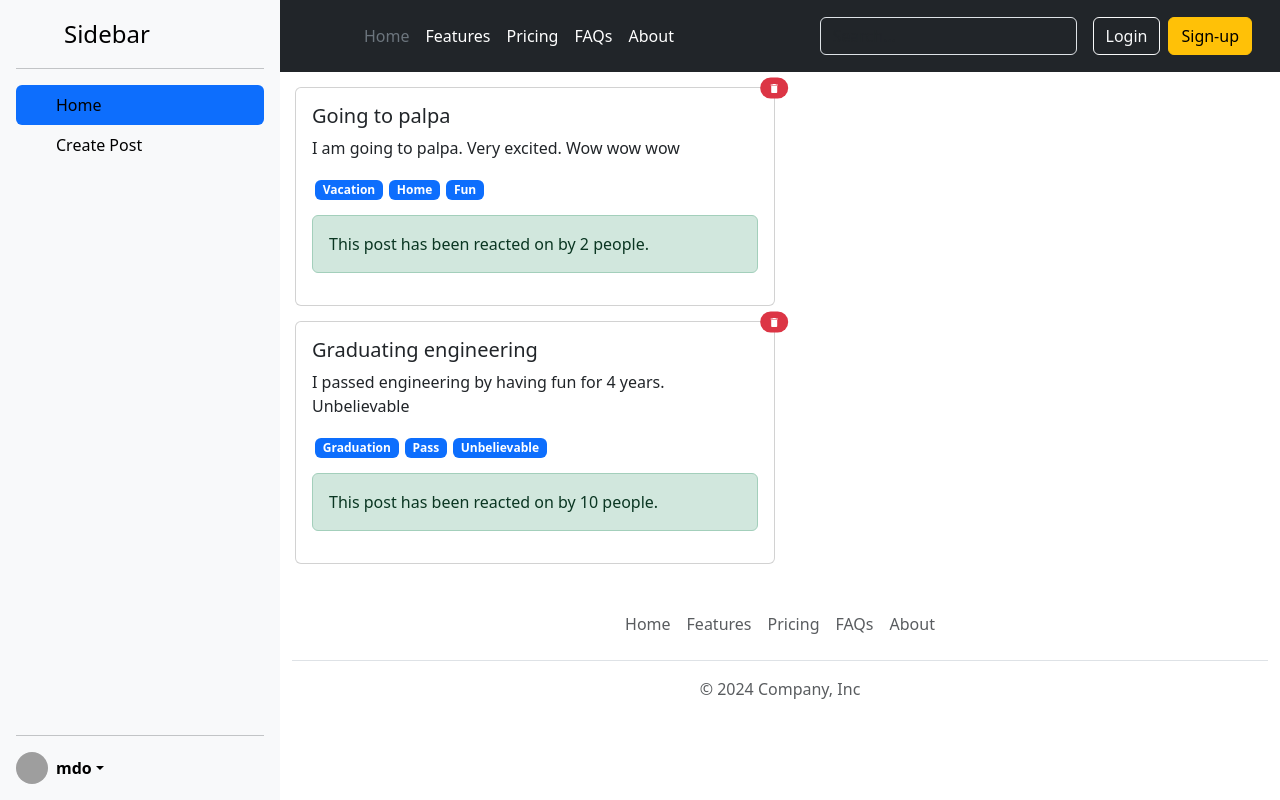
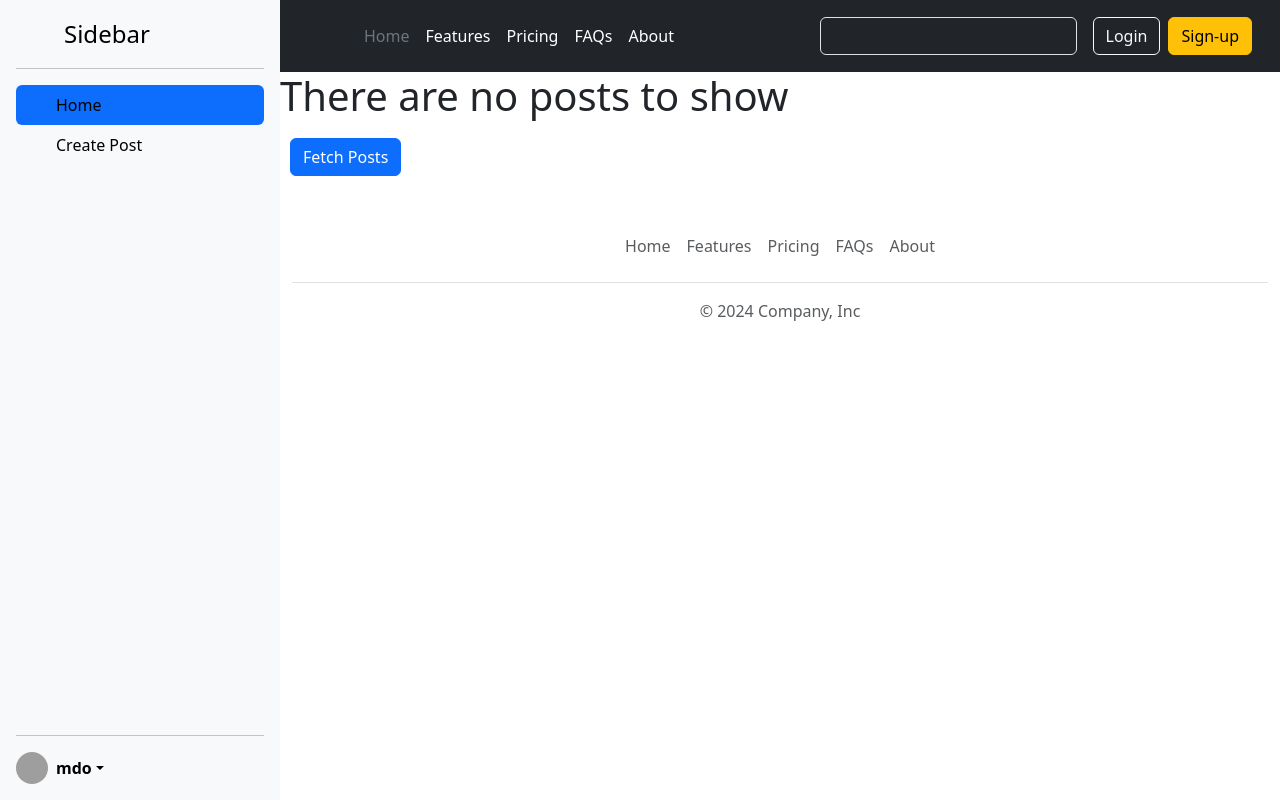
Before and after one commit to ankitpok/social_media_react, a React (Vite) app: page / in a window 1280 px wide. Built offline with nearby package versions, Linux system fonts and the light colour scheme; grey boxes are pictures that could not be loaded.

Commit message:
used DummyJSON API to fetch posts instead of hardcoding

```diff
--- a/src/App.css
+++ b/src/App.css
@@ -19,3 +19,6 @@
 .form-container{
   margin: 10px;
 }
+.fetch-button{
+  margin:10px
+}
--- a/src/components/Post.jsx
+++ b/src/components/Post.jsx
@@ -12,14 +12,14 @@ const Post = ({ post }) => {
           <MdDelete />
         </span>
         <h5 className="card-title">{post.title}</h5>
-        <p className="card-text">{post.body_text}</p>
+        <p className="card-text">{post.body}</p>
         {post.tags.map((tag) => (
           <span key={tag} className="badge text-bg-primary hashtag">
             {tag}
           </span>
         ))}
         <div className="alert alert-success reactions" role="alert">
-          This post has been reacted on by {post.reactions} people.
+          This post has been reacted on by {post.reactions.likes} people.
         </div>
       </div>
     </div>
--- a/src/components/PostList.jsx
+++ b/src/components/PostList.jsx
@@ -1,11 +1,21 @@
 import { useContext } from "react";
 import Post from "./Post";
 import { PostListContext as PostListData } from "../store/post-list-store";
+import WelcomeMessage from "./WelcomeMessage";
 
 const PostList = () => {
-  const { postList } = useContext(PostListData);
+  const { postList, fetchPosts } = useContext(PostListData);
+
+  const handleGetPostsClick = () => {
+    fetch("https://dummyjson.com/posts")
+      .then((res) => res.json())
+      .then((data) => fetchPosts(data.posts));
+  };
   return (
     <>
+      {postList.length === 0 && (
+        <WelcomeMessage onGetPostsClick={handleGetPostsClick}></WelcomeMessage>
+      )}
       {postList.map((post) => (
         <Post key={post.id} post={post} />
       ))}
--- /dev/null
+++ b/src/components/WelcomeMessage.jsx
@@ -0,0 +1,14 @@
+const WelcomeMessage = ({ onGetPostsClick }) => {
+  return (
+    <>
+      <h1>There are no posts to show</h1>
+      <button
+        type="button"
+        className="btn btn-primary fetch-button"
+        onClick={onGetPostsClick}>
+        Fetch Posts
+      </button>
+    </>
+  );
+};
+export default WelcomeMessage;
--- a/src/store/post-list-store.jsx
+++ b/src/store/post-list-store.jsx
@@ -4,42 +4,24 @@ import { createContext, useReducer } from "react";
 export const PostListContext = createContext({
   postList: [],
   addPost: () => {},
+  fetchPosts: () => {},
   deletePost: () => {},
 });
 
 const postListReducer = (currPostList, action) => {
+  let newPostList = currPostList;
   if (action.type === "DELETE_POST") {
     return currPostList.filter((post) => post.id !== action.payload.postId);
   } else if (action.type === "ADD_POST") {
     return [...currPostList, action.payload];
+  } else if (action.type === "FETCH_POSTS") {
+    return (newPostList = action.payload.posts);
   }
   return currPostList;
 };
 
-const DEFAULT_POST_LIST = [
-  {
-    id: "1",
-    title: "Going to palpa",
-    body_text: "I am going to palpa. Very excited. Wow wow wow",
-    reactions: 2,
-    userID: "user-1",
-    tags: ["Vacation", "Home", "Fun"],
-  },
-  {
-    id: "2",
-    title: "Graduating engineering",
-    body_text: "I passed engineering by having fun for 4 years. Unbelievable",
-    reactions: 10,
-    userID: "user-2",
-    tags: ["Graduation", "Pass", "Unbelievable"],
-  },
-];
-
 const PostListProvider = ({ children }) => {
-  const [postList, dispatchPostList] = useReducer(
-    postListReducer,
-    DEFAULT_POST_LIST
-  );
+  const [postList, dispatchPostList] = useReducer(postListReducer, []);
 
   const addPost = (userId, postTitle, postBody, postTags, Reactions) => {
     dispatchPostList({
@@ -47,10 +29,19 @@ const PostListProvider = ({ children }) => {
       payload: {
         id: Date.now(),
         title: postTitle,
-        body_text: postBody,
+        body: postBody,
         reactions: Reactions,
-        userID: userId,
+        userId: userId,
         tags: postTags,
+      },
+    });
+  };
+
+  const fetchPosts = (posts) => {
+    dispatchPostList({
+      type: "FETCH_POSTS",
+      payload: {
+        posts,
       },
     });
   };
@@ -65,7 +56,8 @@ const PostListProvider = ({ children }) => {
   };
 
   return (
-    <PostListContext.Provider value={{ postList, addPost, deletePost }}>
+    <PostListContext.Provider
+      value={{ postList, addPost, deletePost, fetchPosts }}>
       {children}
     </PostListContext.Provider>
   );
```
